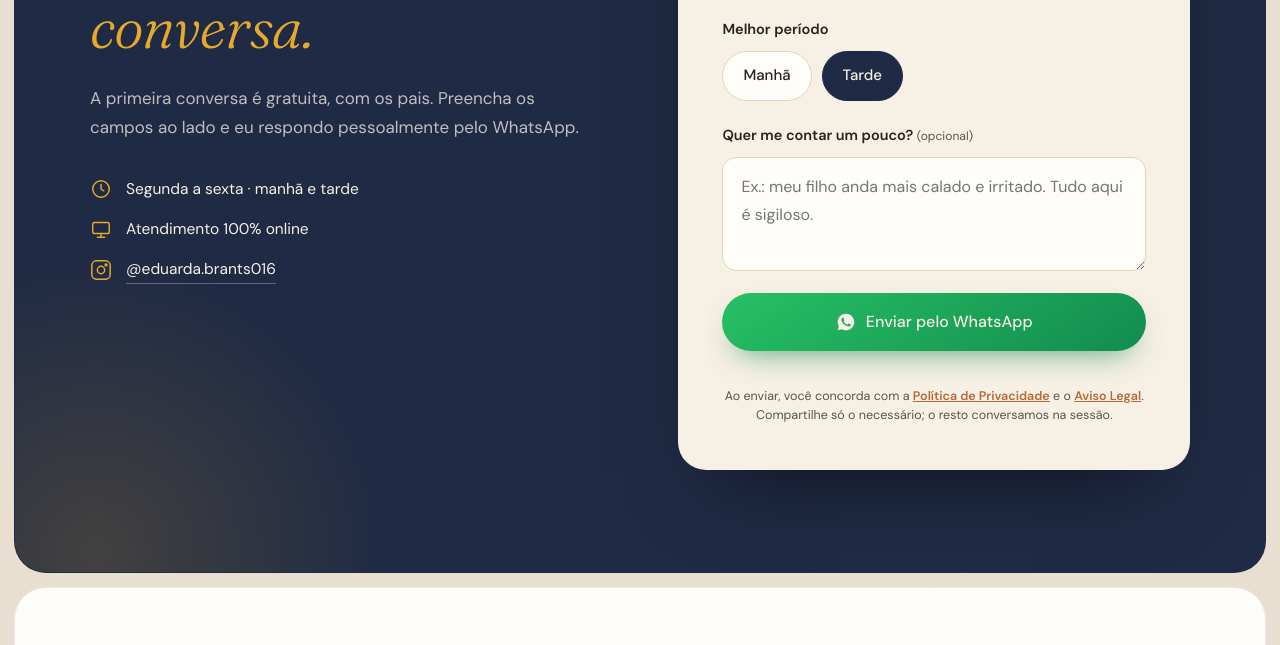
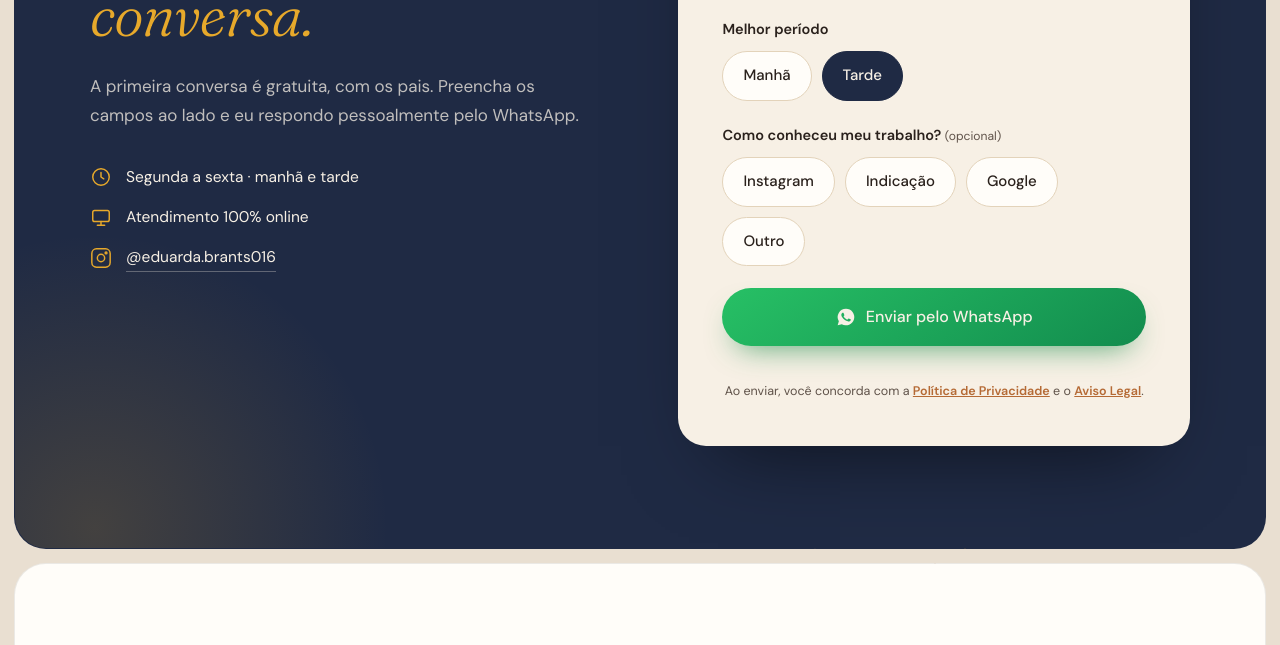
Before and after one commit to jeremiaskeeskee/eduarda-brants-terapeuta, a plain HTML site: page index.html in a window 1280 px wide. Shown: the part 5436-6081 px from the top of the page. Drawn offline with Linux system fonts and the light colour scheme; files whose address does not match are found by name.

Commit message:
Formulário sem mensagem livre, com origem do contato

```diff
--- a/index.html
+++ b/index.html
@@ -449,16 +449,21 @@
           <label><input type="radio" name="periodo" value="Tarde" checked><span>Tarde</span></label>
         </div>
       </fieldset>
-      <div class="campo">
-        <label for="fMsg">Quer me contar um pouco? <small>(opcional)</small></label>
-        <textarea id="fMsg" name="mensagem" rows="3" placeholder="Ex.: meu filho anda mais calado e irritado. Tudo aqui é sigiloso."></textarea>
-      </div>
+      <fieldset class="campo">
+        <legend>Como conheceu meu trabalho? <small>(opcional)</small></legend>
+        <div class="pilulas">
+          <label><input type="radio" name="origem" value="Instagram"><span>Instagram</span></label>
+          <label><input type="radio" name="origem" value="Indicação"><span>Indicação</span></label>
+          <label><input type="radio" name="origem" value="Google"><span>Google</span></label>
+          <label><input type="radio" name="origem" value="Outro"><span>Outro</span></label>
+        </div>
+      </fieldset>
       <button type="submit" class="btn btn--whats">
         <svg viewBox="0 0 24 24" aria-hidden="true"><path d="M12 2a10 10 0 0 0-8.6 15.1L2 22l5-1.3A10 10 0 1 0 12 2zm5.3 14.1c-.2.6-1.3 1.2-1.8 1.2-.5.1-1 .1-3.3-.8-2.8-1.1-4.5-3.9-4.7-4.1-.1-.2-1.1-1.5-1.1-2.8s.7-2 1-2.3c.2-.3.5-.3.7-.3h.5c.2 0 .4 0 .6.5l.8 2c.1.2.1.3 0 .5l-.3.5-.4.4c-.1.2-.3.3-.1.6.2.3.8 1.3 1.7 2.1 1.2 1 2.1 1.4 2.4 1.5.3.1.5.1.6-.1l.9-1c.2-.3.4-.2.6-.1l1.9.9c.3.1.5.2.5.3.1.1.1.7-.1 1.2z"/></svg>
         Enviar pelo WhatsApp
       </button>
       <p class="form__nota" id="formNota" role="status" aria-live="polite"></p>
-      <p class="form__consentimento">Ao enviar, você concorda com a <a href="privacidade.html">Política de Privacidade</a> e o <a href="aviso-legal.html">Aviso Legal</a>. Compartilhe só o necessário; o resto conversamos na sessão.</p>
+      <p class="form__consentimento">Ao enviar, você concorda com a <a href="privacidade.html">Política de Privacidade</a> e o <a href="aviso-legal.html">Aviso Legal</a>.</p>
     </form>
   </div>
 </section>
--- a/script.js
+++ b/script.js
@@ -75,7 +75,7 @@ form.addEventListener("submit", (e) => {
   campoNome.parentElement.classList.remove("erro");
   nota.classList.remove("erro");
 
-  const msg = (dados.get("mensagem") || "").toString().trim();
+  const origem = dados.get("origem");
   const idade = (dados.get("idade") || "").toString().replace(/\D/g, "");
   const paraFilho = dados.get("quem") !== "eu";
   const abertura = paraFilho
@@ -87,7 +87,7 @@ form.addEventListener("submit", (e) => {
     `• Atendimento: online`,
     `• Melhor período: ${dados.get("periodo")}`,
   ];
-  if (msg) linhas.push(``, msg);
+  if (origem) linhas.push(`• Conheci pelo: ${origem}`);
 
   window.open(linkWhats(linhas.join("\n")), "_blank", "noopener");
   nota.textContent = "Abrindo o WhatsApp… se não abrir, verifique se o navegador bloqueou a janela.";
```
Also changed, not shown: privacidade.html (+2 -2 lines).
